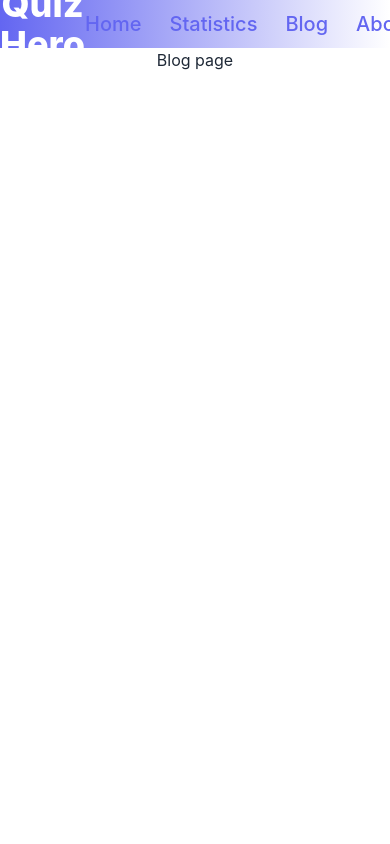
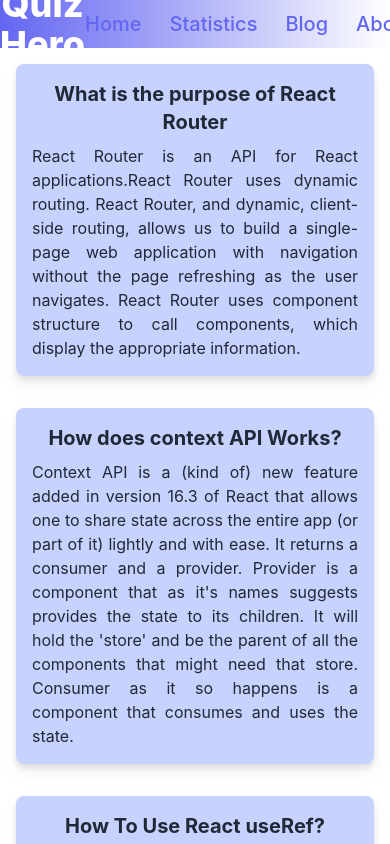
Before and after one commit to BbillahrariBBr/b6-quiz-crackerz, a React (Create React App) app in the folder quiz-hero/: page /blog in a window 390 px wide. Shown: the top 844 px of the page. Built offline with nearby package versions, Linux system fonts and the light colour scheme.

Commit message:
blog part end with responsive

```diff
--- /dev/null
+++ b/quiz-hero/public/questions.json
@@ -0,0 +1,20 @@
+[
+  {
+    "id": "6334697f5e04",
+    "index": 0,
+    "ans": "React Router is an API for React applications.React Router uses dynamic routing. React Router, and dynamic, client-side routing, allows us to build a single-page web application with navigation without the page refreshing as the user navigates. React Router uses component structure to call components, which display the appropriate information.",
+    "qus": "What is the purpose of React Router"
+  },
+  {
+    "id": "6334697f97c3",
+    "index": 1,
+    "ans": "Context API is a (kind of) new feature added in version 16.3 of React that allows one to share state across the entire app (or part of it) lightly and with ease. It returns a consumer and a provider. Provider is a component that as it's names suggests provides the state to its children. It will hold the 'store' and be the parent of all the components that might need that store. Consumer as it so happens is a component that consumes and uses the state.",
+    "qus": "How does context API Works?"
+  },
+  {
+    "id": "6334697fc79f",
+    "index": 2,
+    "ans": "useRef is one of the standard hooks provided by React. It will return an object that you can use during the whole lifecycle of the component.The main use case for the useRef hook is to access a DOM child directly. I’ll show exactly how to do that in another section.Although accessing the DOM is the main use case, it doesn’t mean it’s the only one! useRef can also be very useful to hold a mutable value across different renders of your component. For example, it’s often quite handy when using external libraries that weren’t made with React in mind",
+    "qus": "How To Use React useRef?"
+  }
+]
--- a/quiz-hero/src/App.js
+++ b/quiz-hero/src/App.js
@@ -22,6 +22,7 @@ function App() {
         },
         {
           path: '/blog',
+          loader: () => fetch('questions.json'),
           element: <Blog></Blog>,
         },
         {
--- a/quiz-hero/src/components/Blog/Blog.js
+++ b/quiz-hero/src/components/Blog/Blog.js
@@ -1,9 +1,20 @@
 import React from 'react';
+import { useLoaderData } from 'react-router-dom';
+import Question from '../Question/Question';
 
 const Blog = () => {
+    const questions = useLoaderData()
     return (
-        <div>
-            <p>Blog page</p>
+        <div className='grid md:grid-cols-2 lg:grid-cols-3'>
+            {/* <p>Blog page {questions.length}</p> */}
+            {
+                questions.map(question => <Question
+                    key={question.id}
+                    question={question}
+                >
+
+                </Question>)
+            }
         </div>
     );
 };
--- /dev/null
+++ b/quiz-hero/src/components/Question/Question.js
@@ -0,0 +1,14 @@
+import React from 'react';
+
+const Question = ({ question }) => {
+    const { qus, ans } = question
+    return (
+        <div className='bg-indigo-200 m-4 p-4 rounded-lg drop-shadow-lg'>
+            <p className='text-xl font-bold mb-2'>{qus}</p>
+            <p className='text-base font-normal text-justify'>{ans}</p>
+
+        </div>
+    );
+};
+
+export default Question;
```
